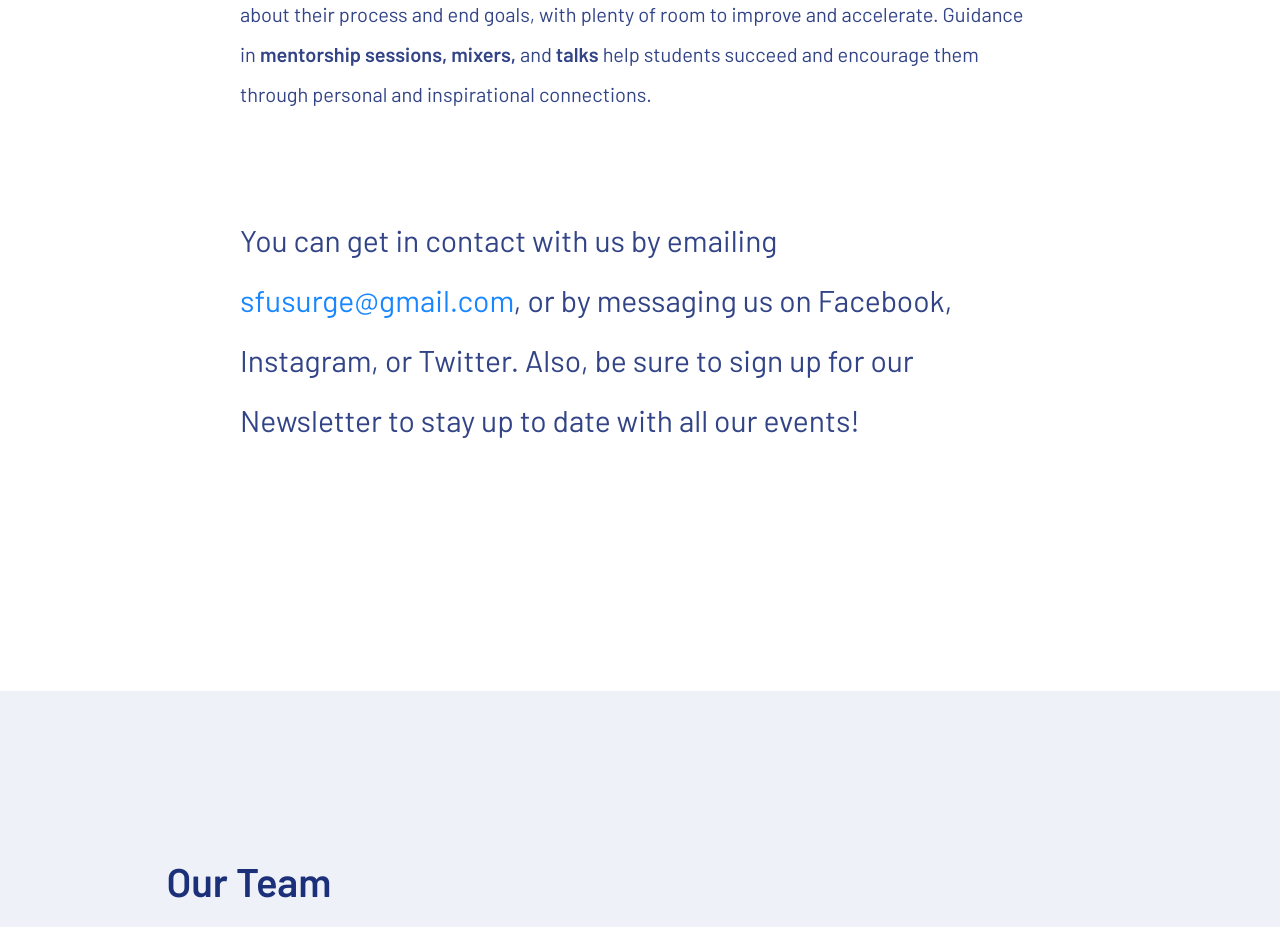
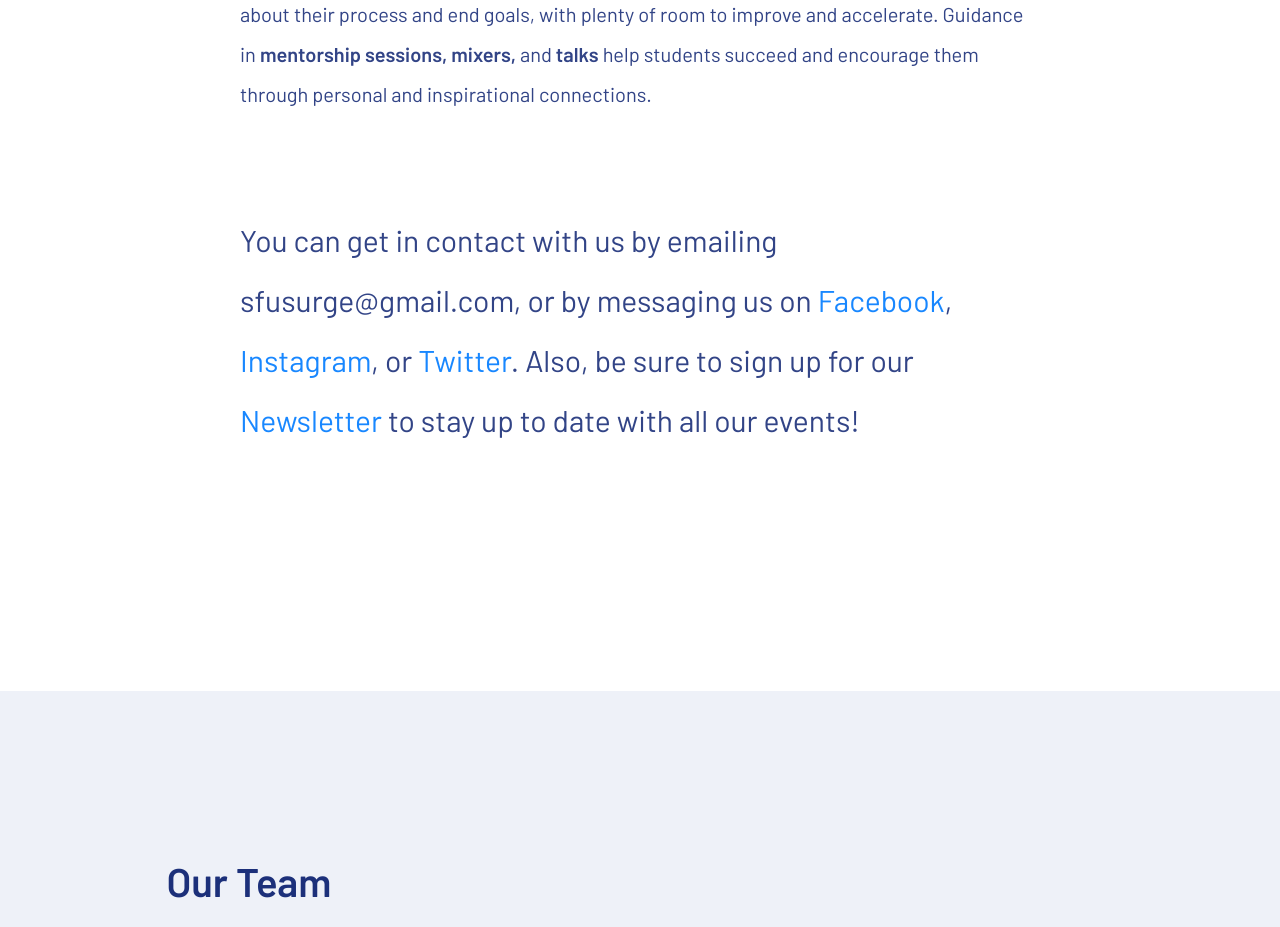
Before and after one commit to sfusurge/surgewebsite, a React (Create React App) app in the folder surge-app/: page /about in a window 1280 px wide. Shown: the part 1180-2107 px from the top of the page. Built offline with nearby package versions, Linux system fonts and the light colour scheme.

Commit message:
added links

```diff
--- a/surge-app/src/components/About.jsx
+++ b/surge-app/src/components/About.jsx
@@ -59,10 +59,42 @@ class About extends Component {
             </div>
 
             <p className="contactDescription">
-              You can get in contact with us by emailing{" "}
-              <a href="mailto: sfusurge@gmail.com">sfusurge@gmail.com</a>, or by
-              messaging us on Facebook, Instagram, or Twitter. Also, be sure to
-              sign up for our Newsletter to stay up to date with all our events!
+              You can get in contact with us by emailing sfusurge@gmail.com, or
+              by messaging us on{" "}
+              <a
+                href={"https://www.facebook.com/sfusurge"}
+                target="_blank"
+                rel="noopener noreferrer"
+              >
+                Facebook
+              </a>
+              ,{" "}
+              <a
+                href={"https://www.instagram.com/sfusurge/"}
+                target="_blank"
+                rel="noopener noreferrer"
+              >
+                Instagram
+              </a>
+              , or{" "}
+              <a
+                href={"https://twitter.com/sfusurge"}
+                target="_blank"
+                rel="noopener noreferrer"
+              >
+                Twitter
+              </a>
+              . Also, be sure to sign up for our{" "}
+              <a
+                href={
+                  "https://gmail.us4.list-manage.com/subscribe/post?u=33345c9bc17f10bac6afdd0ac&id=736d801cb8"
+                }
+                target="_blank"
+                rel="noopener noreferrer"
+              >
+                Newsletter
+              </a>{" "}
+              to stay up to date with all our events!
             </p>
           </section>
         </div>
```
